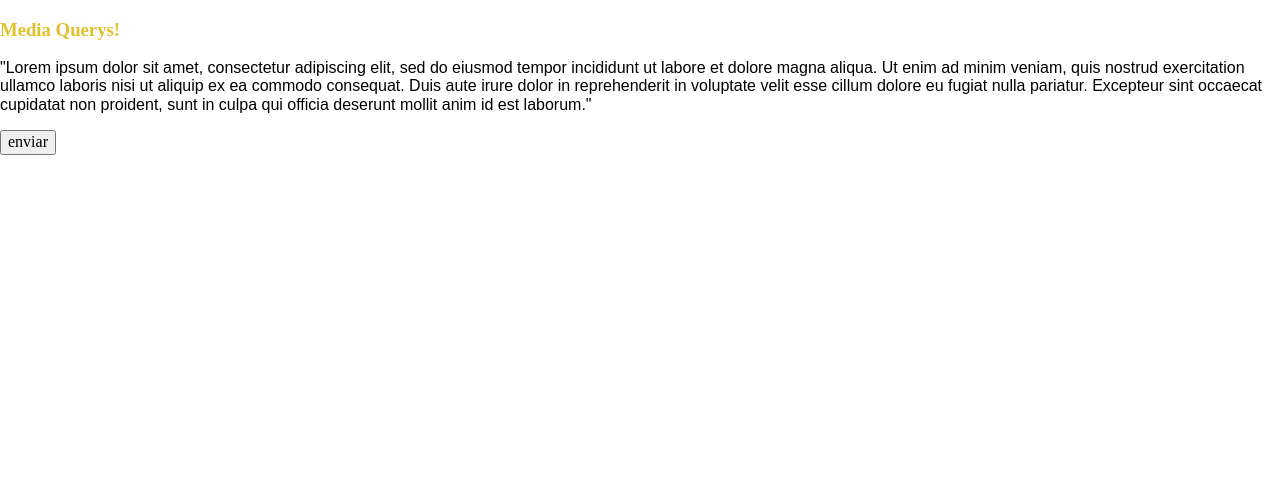
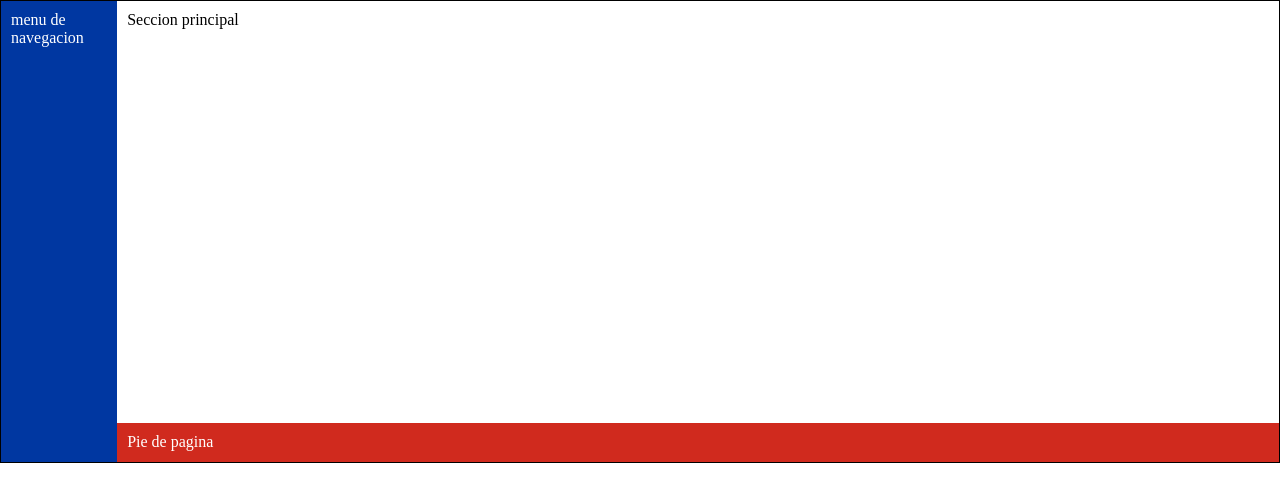
Before and after one commit to Craniu/Modulo-II, a plain HTML site: page Unidad III/index.html in a window 1280 px wide. Drawn offline with Linux system fonts and the light colour scheme.

Commit message:
finish Clase MediaQuerys

```diff
--- a/Unidad III/assets/css/style.css
+++ b/Unidad III/assets/css/style.css
@@ -1,28 +1,41 @@
 
-@media (max-width: 576px){
-    p {
-        font-family: monospace;
-    }
+nav {
+    padding: 10px;
+    grid-area: menu;
+    background: #0037a1;
+    color: white;
 }
 
-@media (min-width: 576px){
-    p {
-        font-family: fantasy;
-    }
+main {
+    grid-area: seccion-principal;
+    padding: 10px;
+}
+footer {
+    grid-area: pie-de-pagina;
+    background: #d02a1e;
+    color: white;
+    padding: 10px;
 }
 
-h3 { color: crimson }
-
-@media (min-width: 576px) {
-    h3 { color: blueviolet; }
-}
-
-@media (min-width: 768px) {
-    h3 { color: rgb(43, 226, 104); }
+div {
+    display: grid;
+    border: 1px solid black;
+    grid-template-rows: 1fr 10fr 1fr;
+    grid-template-areas:
+        "menu"
+        "seccion-principal"
+        "pie-de-pagina";
 }
 
 @media (min-width: 992px) {
-    h3 { color: rgb(226, 192, 43); }
+    div {
+        grid-template-areas:
+            "menu seccion-principal"
+            "menu seccion-principal"
+            "menu pie-de-pagina"
+        ;
+        grid-template-columns: 1fr 10fr;
+    }
 }
 
 
@@ -30,10 +43,31 @@ h3 { color: crimson }
 
 
 
+/*
+p {
+    background: #749c2c;
+    color: white;
+    padding: 10px;
+    margin: 10px;
+}
+.grid {
+    display: grid;
+    grid-template-columns: 1fr;
+}
 
+@media (min-width: 576px){
+    .grid {
+        grid-template-columns: 1fr 1fr;
+    }
+}
 
+@media (min-width: 768px) {
+    .grid {
+        grid-template-columns: 1fr 1fr 1fr 1fr;
+    }
+}
 
-/* @media (max-width: 576px) {
+@media (max-width: 576px) {
     body {
         background-color: black;
     }
@@ -43,4 +77,38 @@ h3 { color: crimson }
     body {
         background-color: blueviolet;
     }
-} */
+}
+h3 { color: crimson }
+
+XS
+@media (max-width: 576px){
+    p {
+        font-family: monospace;
+    }
+}
+
+S
+@media (min-width: 576px) {
+    h3 { color: blueviolet; }
+    p { font-family: fantasy; }
+    .btn { border-radius: 15px; }
+}
+
+M
+@media (min-width: 768px) {
+    h3 { color: rgb(43, 226, 104); }
+    .btn {color: aliceblue;}
+
+}
+
+L
+@media (min-width: 992px) {
+    h3 { color: rgb(226, 192, 43); }
+    .btn { display: none;}
+}
+.btn {
+    width: 100px;
+    height: 30px;
+    background-color: green;
+}
+*/
--- a/Unidad III/index.html
+++ b/Unidad III/index.html
@@ -12,11 +12,26 @@
 
 <body>
 
-    <h3>Media Querys!</h3>
+<div>
+    <nav>menu de navegacion</nav>
+    <main>Seccion principal</main>
+    <footer>Pie de pagina</footer>
+</div>
+
+
+    <!--
+ <div class="grid">
+       <p>Desafio Latam</p>
+       <p>Desafio Latam</p>
+       <p>Desafio Latam</p>
+       <p>Desafio Latam</p>
+    </div>
+
+     <h3>Media Querys!</h3>
     <p>"Lorem ipsum dolor sit amet, consectetur adipiscing elit, sed do eiusmod tempor incididunt ut labore et dolore magna aliqua. Ut enim ad minim veniam, quis nostrud exercitation ullamco laboris nisi ut aliquip ex ea commodo consequat. Duis aute irure dolor in reprehenderit in voluptate velit esse cillum dolore eu fugiat nulla pariatur. Excepteur sint occaecat cupidatat non proident, sunt in culpa qui officia deserunt mollit anim id est laborum."</p>
 
-    <button >enviar</button>
-
+    <button class="btn" >enviar</button>
+    -->
 </body>
 
 </html>
```
